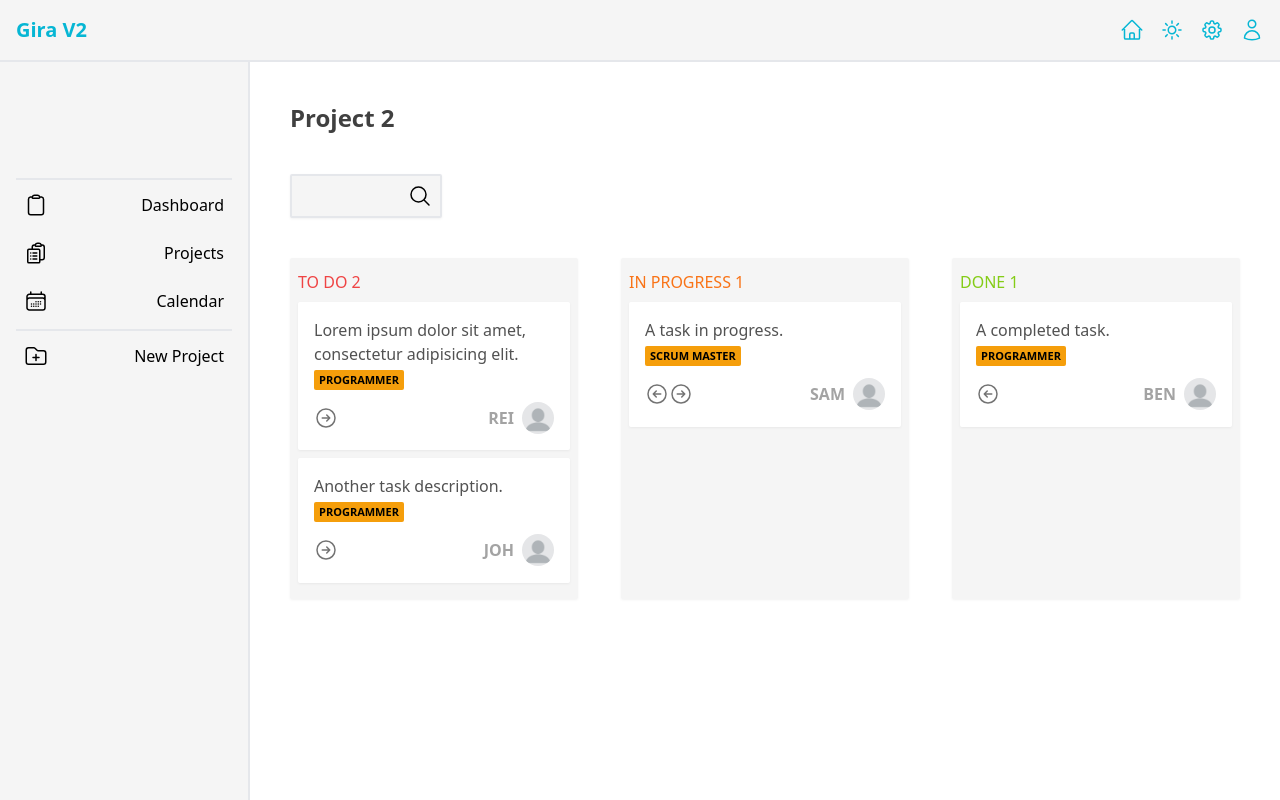
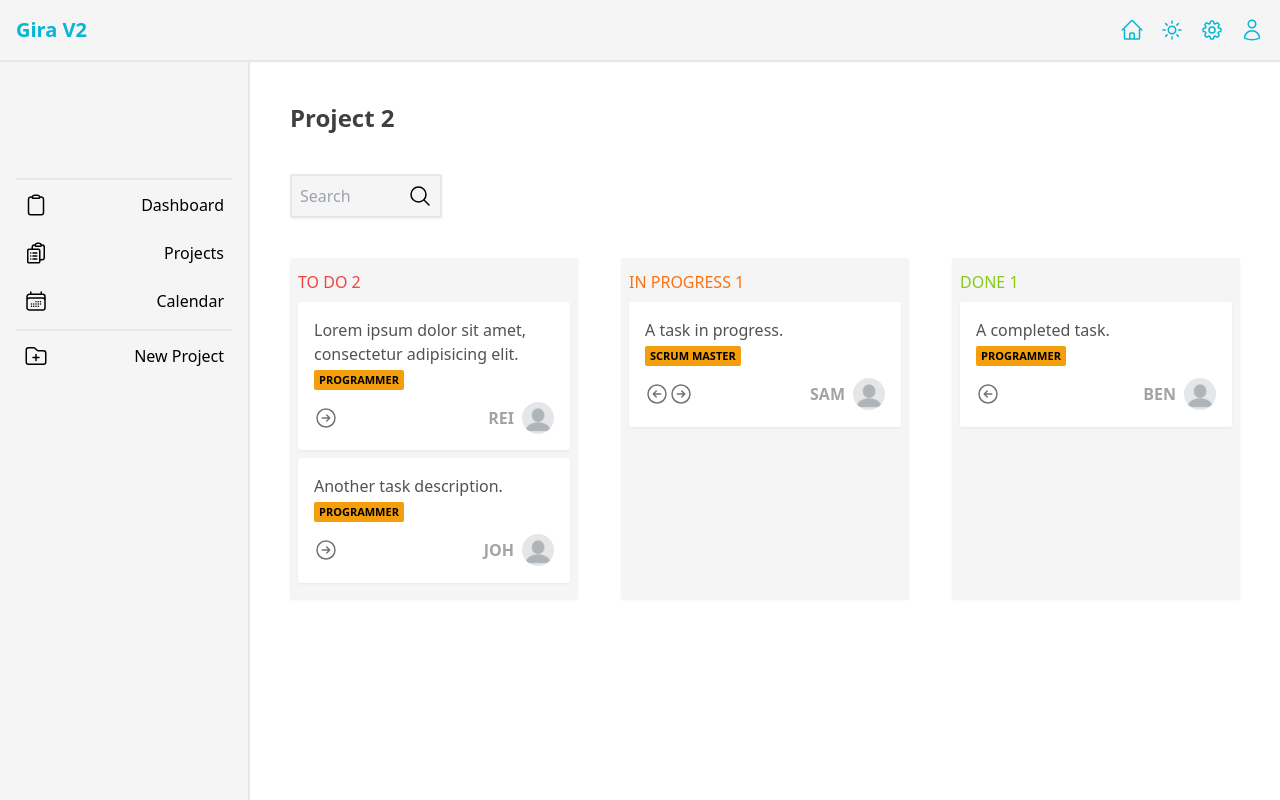
Before and after one commit to fur1ozz/giraV2, a React (Create React App) app: page /project in a window 1280 px wide. Built offline with nearby package versions, Linux system fonts and the light colour scheme.

Commit message:
made functional search and added burger bar color

```diff
--- a/src/components/Header.jsx
+++ b/src/components/Header.jsx
@@ -46,7 +46,7 @@ function Header() {
                 {/* Mobile Navigation Toggle */}
                 <div className="md:hidden">
                     <button
-                        className="text-white focus:outline-none"
+                        className="focus:outline-none text-cyan-500 hover:text-cyan-600 dark:text-violet-500 dark:hover:text-violet-800"
                         onClick={toggleMobileMenu}
                     >
                         <svg
--- a/src/components/TasksForProject.jsx
+++ b/src/components/TasksForProject.jsx
@@ -3,7 +3,6 @@ import { useState } from 'react';
 import Header from "./Header";
 
 function TasksForProject() {
-    // Define the tasks and their statuses using useState
     const [tasks, setTasks] = useState([
         {
             taskID: 1,
@@ -43,7 +42,8 @@ function TasksForProject() {
         },
     ]);
 
-    // Function to handle task status changes
+    const [searchTerm, setSearchTerm] = useState('');
+
     const changeTaskStatus = (taskID, newStatus) => {
         const updatedTasks = tasks.map((task) => {
             if (task.taskID === taskID) {
@@ -54,36 +54,12 @@ function TasksForProject() {
         setTasks(updatedTasks);
     };
 
-    // Separate tasks based on their status
-    const todoTasks = tasks.filter((task) => task.status === "To Do");
-    const inProgressTasks = tasks.filter((task) => task.status === "In Progress");
-    const doneTasks = tasks.filter((task) => task.status === "Done");
+    const filteredTasks = tasks.filter((task) =>
+        task.description.toLowerCase().includes(searchTerm.toLowerCase())
+    );
 
-    return (
-        <>
-            <Header />
-            <div className="flex w-[100vw] dark:bg-[#1d2125]">
-                <Sidebar />
-                <div className="flex w-full ms-[250px] p-[20px] flex-col max-sm:ms-[80px] overflow-auto">
-                    <div className="p-5">
-                        <h1 className="font-bold text-2xl text-neutral-700 dark:text-[#b6c2cf]">Project 2</h1>
-                    </div>
-                    <div className="p-5">
-                        <div className="flex border-2 bg-neutral-100 drop-shadow-sm rounded-sm h-fit w-fit p-2 dark:bg-[#22272b] dark:border-[#374049] dark:text-[#9fadbc]">
-                            <input type="text"
-                                   className="w-[100px] border-gray-400 h-30px border-none outline-none bg-transparent me-2 text-neutral-500 dark:text-[#9fadbc]"
-                            />
-                            <svg xmlns="http://www.w3.org/2000/svg" fill="none" viewBox="0 0 24 24" strokeWidth={1.5} stroke="currentColor" className="w-6 h-6">
-                                <path strokeLinecap="round" strokeLinejoin="round" d="M21 21l-5.197-5.197m0 0A7.5 7.5 0 105.196 5.196a7.5 7.5 0 0010.607 10.607z" />
-                            </svg>
-                        </div>
-                    </div>
-
-                    <div className="w-full p-5 flex justify-between flex-wrap">
-                        {/* TO DO */}
-                        <div className="w-72 bg-neutral-100 rounded-sm max-h-full p-2 flex flex-col drop-shadow-sm mb-2 dark:bg-[#161a1d]">
-                            <div className="text-red-500 font-medium pt-1 pb-2">TO DO {todoTasks.length}</div>
-                            {todoTasks.map((task, index) => (
+    const renderTasks = (taskList, status) => {
+        return taskList.map((task, index) => (
             <div
                 key={task.taskID}
                 className="tasks-cont bg-white p-4 rounded-sm min-h-[125px] mb-2 drop-shadow-sm dark:bg-[#22272b]"
@@ -94,6 +70,7 @@ function TasksForProject() {
                 </div>
                 <div className="flex justify-between h-8 mt-2">
                     <div className="flex w-1/2">
+                        {status === "To Do" && (
                             <button
                                 className="font-semibold rounded-sm text-neutral-500 hover:text-black dark:hover:text-[#b6c2ce]"
                                 onClick={() => changeTaskStatus(task.taskID, "In Progress")}
@@ -102,35 +79,11 @@ function TasksForProject() {
                                     <path strokeLinecap="round" strokeLinejoin="round" d="M12.75 15l3-3m0 0l-3-3m3 3h-7.5M21 12a9 9 0 11-18 0 9 9 0 0118 0z" />
                                 </svg>
                             </button>
-                                        </div>
-                                        <div className="flex w-1/2 justify-end">
-                                            <div className="flex items-center me-2 uppercase font-bold text-neutral-400">
-                                                {task.username}
-                                            </div>
-                                            <div className="flex rounded-full overflow-hidden">
-                                                <img src="/images/profilePicBlank.jpeg" alt="Profile Pic" />
-                                            </div>
-                                        </div>
-                                    </div>
-                                </div>
-                            ))}
-                        </div>
-                        {/* In Progress */}
-                        <div className="w-72 bg-neutral-100 rounded-sm max-h-full p-2 flex flex-col drop-shadow-sm mb-2 dark:bg-[#161a1d]">
-                            <div className="text-orange-500 font-medium pt-1 pb-2">IN PROGRESS {inProgressTasks.length}</div>
-                            {inProgressTasks.map((task, index) => (
-                                <div
-                                    key={task.taskID}
-                                    className="tasks-cont bg-white p-4 rounded-sm min-h-[125px] mb-2 drop-shadow-sm dark:bg-[#22272b]"
-                                >
-                                    <div className="text-neutral-600 dark:text-[#b6c2ce]">{task.description}</div>
-                                    <div className="flex">
-                                        <div className="min-h-[20px] text-[11px] flex px-[5px] items-center bg-amber-500 rounded-sm uppercase font-semibold my-1">{task.role}</div>
-                                    </div>
-                                    <div className="flex justify-between h-8 mt-2">
-                                        <div className="flex w-1/2">
+                        )}
+                        {status === "In Progress" && (
+                            <>
                                 <button
-                                                className="font-semibold hover:text-black rounded-sm text-neutral-500 dark:hover:text-[#b6c2ce]"
+                                    className="font-semibold rounded-sm hover:text-black text-neutral-500 dark:hover:text-[#b6c2ce]"
                                     onClick={() => changeTaskStatus(task.taskID, "To Do")}
                                 >
                                     <svg xmlns="http://www.w3.org/2000/svg" fill="none" viewBox="0 0 24 24" strokeWidth={1.5} stroke="currentColor" className="w-6 h-6">
@@ -145,6 +98,18 @@ function TasksForProject() {
                                         <path strokeLinecap="round" strokeLinejoin="round" d="M12.75 15l3-3m0 0l-3-3m3 3h-7.5M21 12a9 9 0 11-18 0 9 9 0 0118 0z" />
                                     </svg>
                                 </button>
+                            </>
+                        )}
+                        {status === "Done" && (
+                            <button
+                                className="font-semibold hover:text-black rounded-sm text-neutral-500 dark:hover:text-[#b6c2ce]"
+                                onClick={() => changeTaskStatus(task.taskID, "In Progress")}
+                            >
+                                <svg xmlns="http://www.w3.org/2000/svg" fill="none" viewBox="0 0 24 24" strokeWidth={1.5} stroke="currentColor" className="w-6 h-6">
+                                    <path strokeLinecap="round" strokeLinejoin="round" d="M11.25 9l-3 3m0 0l3 3m-3-3h7.5M21 12a9 9 0 11-18 0 9 9 0 0118 0z" />
+                                </svg>
+                            </button>
+                        )}
                     </div>
                     <div className="flex w-1/2 justify-end">
                         <div className="flex items-center me-2 uppercase font-bold text-neutral-400">
@@ -156,42 +121,57 @@ function TasksForProject() {
                     </div>
                 </div>
             </div>
-                            ))}
+        ));
+    };
+
+    return (
+        <>
+            <Header />
+            <div className="flex w-[100vw] dark:bg-[#1d2125]">
+                <Sidebar />
+                <div className="flex w-full ms-[250px] p-[20px] flex-col max-sm:ms-[80px] overflow-auto">
+                    <div className="p-5">
+                        <h1 className="font-bold text-2xl text-neutral-700 dark:text-[#b6c2cf]">Project 2</h1>
                     </div>
-                        {/* Done Section */}
-                        <div className="w-72 bg-neutral-100 rounded-sm max-h-full p-2 flex flex-col drop-shadow-sm mb-2 dark:bg-[#161a1d]">
-                            <div className="text-lime-500 font-medium pt-1 pb-2">DONE {doneTasks.length}</div>
-                            {doneTasks.map((task, index) => (
-                                <div
-                                    key={task.taskID}
-                                    className="tasks-cont bg-white p-4 rounded-sm min-h-[125px] mb-2 drop-shadow-sm dark:bg-[#22272b]"
+                    <div className="p-5">
+                        <div className="flex border-2 bg-neutral-100 drop-shadow-sm rounded-sm h-fit w-fit p-2 dark:bg-[#22272b] dark:border-[#374049] dark:text-[#9fadbc]">
+                            <input
+                                type="text"
+                                className="w-[100px] border-gray-400 h-30px border-none outline-none bg-transparent me-2 text-neutral-500 dark:text-[#9fadbc]"
+                                placeholder="Search"
+                                value={searchTerm}
+                                onChange={(e) => setSearchTerm(e.target.value)}
+                            />
+                            <svg
+                                xmlns="http://www.w3.org/2000/svg"
+                                fill="none"
+                                viewBox="0 0 24 24"
+                                strokeWidth={1.5}
+                                stroke="currentColor"
+                                className="w-6 h-6"
                             >
-                                    <div className="text-neutral-600 dark:text-[#b6c2ce]">{task.description}</div>
-                                    <div className="flex">
-                                        <div className="min-h-[20px] text-[11px] flex px-[5px] items-center bg-amber-500 rounded-sm uppercase font-semibold my-1">{task.role}</div>
-                                    </div>
-                                    <div className="flex justify-between h-8 mt-2">
-                                        <div className="flex w-1/2">
-                                            <button
-                                                className="font-semibold hover:text-black rounded-sm text-neutral-500 dark:hover:text-[#b6c2ce]"
-                                                onClick={() => changeTaskStatus(task.taskID, "In Progress")}
-                                            >
-                                                <svg xmlns="http://www.w3.org/2000/svg" fill="none" viewBox="0 0 24 24" strokeWidth={1.5} stroke="currentColor" className="w-6 h-6">
-                                                    <path strokeLinecap="round" strokeLinejoin="round" d="M11.25 9l-3 3m0 0l3 3m-3-3h7.5M21 12a9 9 0 11-18 0 9 9 0 0118 0z" />
+                                <path strokeLinecap="round" strokeLinejoin="round" d="M21 21l-5.197-5.197m0 0A7.5 7.5 0 105.196 5.196a7.5 7.5 0 0010.607 10.607z" />
                             </svg>
-                                            </button>
-                                        </div>
-                                        <div className="flex w-1/2 justify-end">
-                                            <div className="flex items-center me-2 uppercase font-bold text-neutral-400">
-                                                {task.username}
-                                            </div>
-                                            <div className="flex rounded-full overflow-hidden">
-                                                <img src="/images/profilePicBlank.jpeg" alt="Profile Pic" />
                         </div>
                     </div>
+                    <div className="w-full p-5 flex justify-between flex-wrap">
+                        <div className="w-72 bg-neutral-100 rounded-sm max-h-full p-2 flex flex-col drop-shadow-sm mb-2 dark:bg-[#161a1d]">
+                            <div className="text-red-500 font-medium pt-1 pb-2">
+                                TO DO {filteredTasks.filter((task) => task.status === "To Do").length}
                             </div>
+                            {renderTasks(filteredTasks.filter((task) => task.status === "To Do"), "To Do")}
                         </div>
-                            ))}
+                        <div className="w-72 bg-neutral-100 rounded-sm max-h-full p-2 flex flex-col drop-shadow-sm mb-2 dark:bg-[#161a1d]">
+                            <div className="text-orange-500 font-medium pt-1 pb-2">
+                                IN PROGRESS {filteredTasks.filter((task) => task.status === "In Progress").length}
+                            </div>
+                            {renderTasks(filteredTasks.filter((task) => task.status === "In Progress"), "In Progress")}
+                        </div>
+                        <div className="w-72 bg-neutral-100 rounded-sm max-h-full p-2 flex flex-col drop-shadow-sm mb-2 dark:bg-[#161a1d]">
+                            <div className="text-lime-500 font-medium pt-1 pb-2">
+                                DONE {filteredTasks.filter((task) => task.status === "Done").length}
+                            </div>
+                            {renderTasks(filteredTasks.filter((task) => task.status === "Done"), "Done")}
                         </div>
                     </div>
                 </div>
```
Lines whose indentation alone changed are shown as unchanged.
